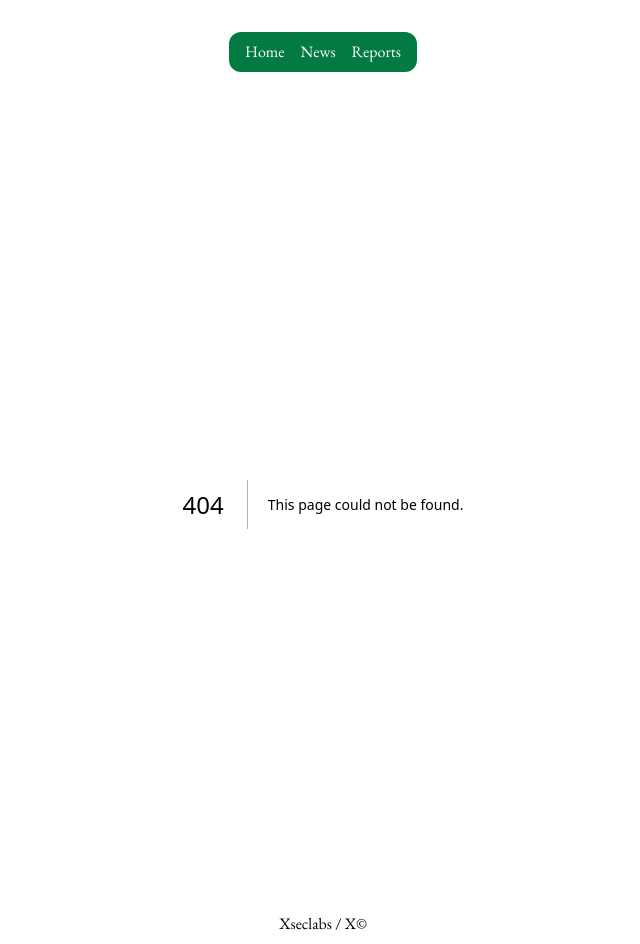
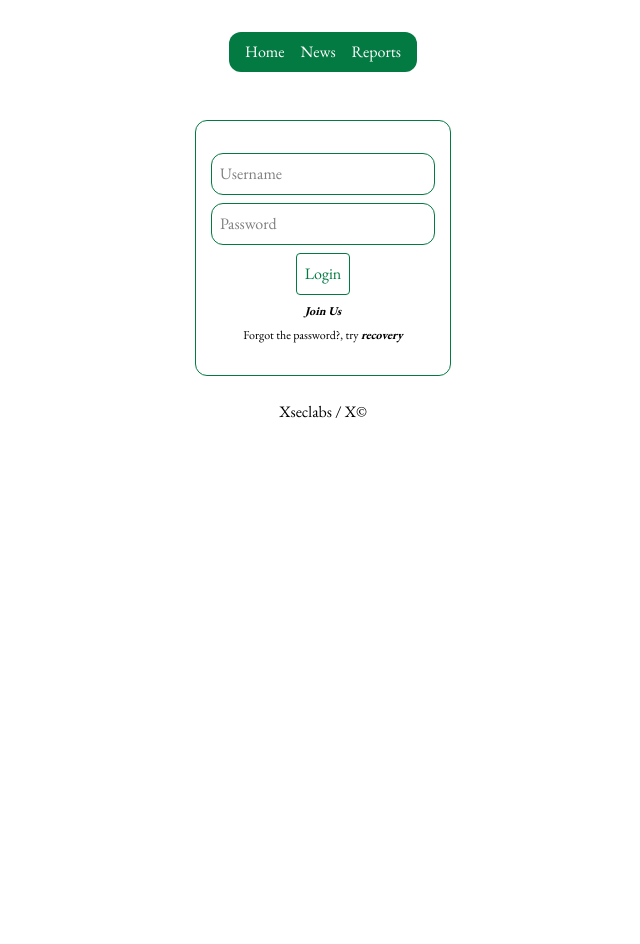
Before and after one commit to xscriptorcode/xseclabs, a Next.js app in the folder xseclabs/: page /login in a window 1280 px wide. Before the commit this address had no page. Shown: the whole page, without its empty margins (317-957 px from the left). After the commit the page ends 800 px from the top, so only its background shows below. Built offline with nearby package versions, Linux system fonts and the light colour scheme.

Commit message:
update login status

```diff
--- a/xseclabs/src/app/components/login/login.tsx
+++ b/xseclabs/src/app/components/login/login.tsx
@@ -22,10 +22,10 @@ export default function Login () {
                 onChange={(e) => setPass(e.target.value)}
                 className="border border border-(--color-primary) p-2 rounded-xl"
                 />
-                <button className="text-white px-2 py-2 rounded hover:bg-red-500 border p-4 rounded">
+                <button className="text-(--color-primary) px-2 py-2 rounded hover:bg-(--color-primary) hover:text-(--color-text-secondary) border border-(--color-primary) p-4 rounded">
                     Login
                 </button>
-                <p className="text-xs"><a className="hover:text-yellow-500" href="#"><strong><em>Join Us</em></strong></a></p>
+                <p className="text-xs"><a className="hover:text-yellow-500" href="/register"><strong><em>Join Us</em></strong></a></p>
                 <p className="text-xs">Forgot the password?, try <a className="hover:text-yellow-500" href="#"><strong><em>recovery</em></strong></a></p>
             </div>
         </div>
--- /dev/null
+++ b/xseclabs/src/app/login/page.tsx
@@ -0,0 +1,9 @@
+import Login from "../components/login/login";
+
+export default function page (){
+    return (
+        <div>
+            <Login />
+        </div>
+    )
+}
--- a/xseclabs/src/app/page.tsx
+++ b/xseclabs/src/app/page.tsx
@@ -1,12 +1,23 @@
-import Image from "next/image";
 import Login from "./components/login/login";
 import Register from "./components/register/register";
+import { cookies } from "next/headers";
+import { redirect } from "next/navigation";
+
 
 export default function Home() {
+  const cookieStore = cookies();
+  const token = cookieStore.get("session-token");
+
+
+  if (!token){
+    redirect("/login");
+  }
+
+  const user = { email: "Pepe", password: "pepecom" };
+
   return (
     <div>
-      <Login />
-      <Register />
+      <h1>Start {user.email}</h1>
     </div>
   );
 }
--- /dev/null
+++ b/xseclabs/src/app/register/page.tsx
@@ -0,0 +1,9 @@
+import Register from "../components/register/register";
+
+export default function page () {
+return (
+    <div>
+        <Register />
+    </div>
+)
+}
```
